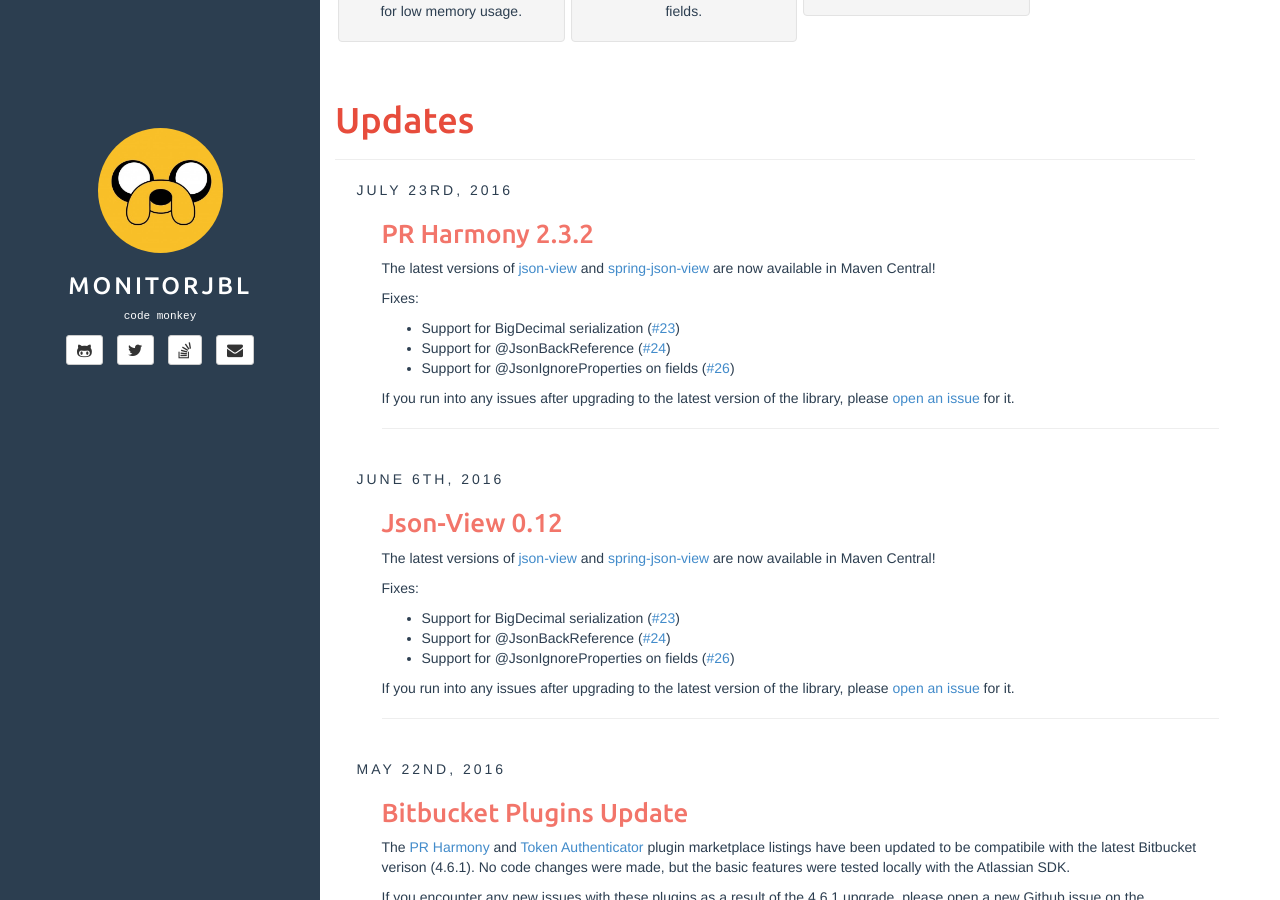
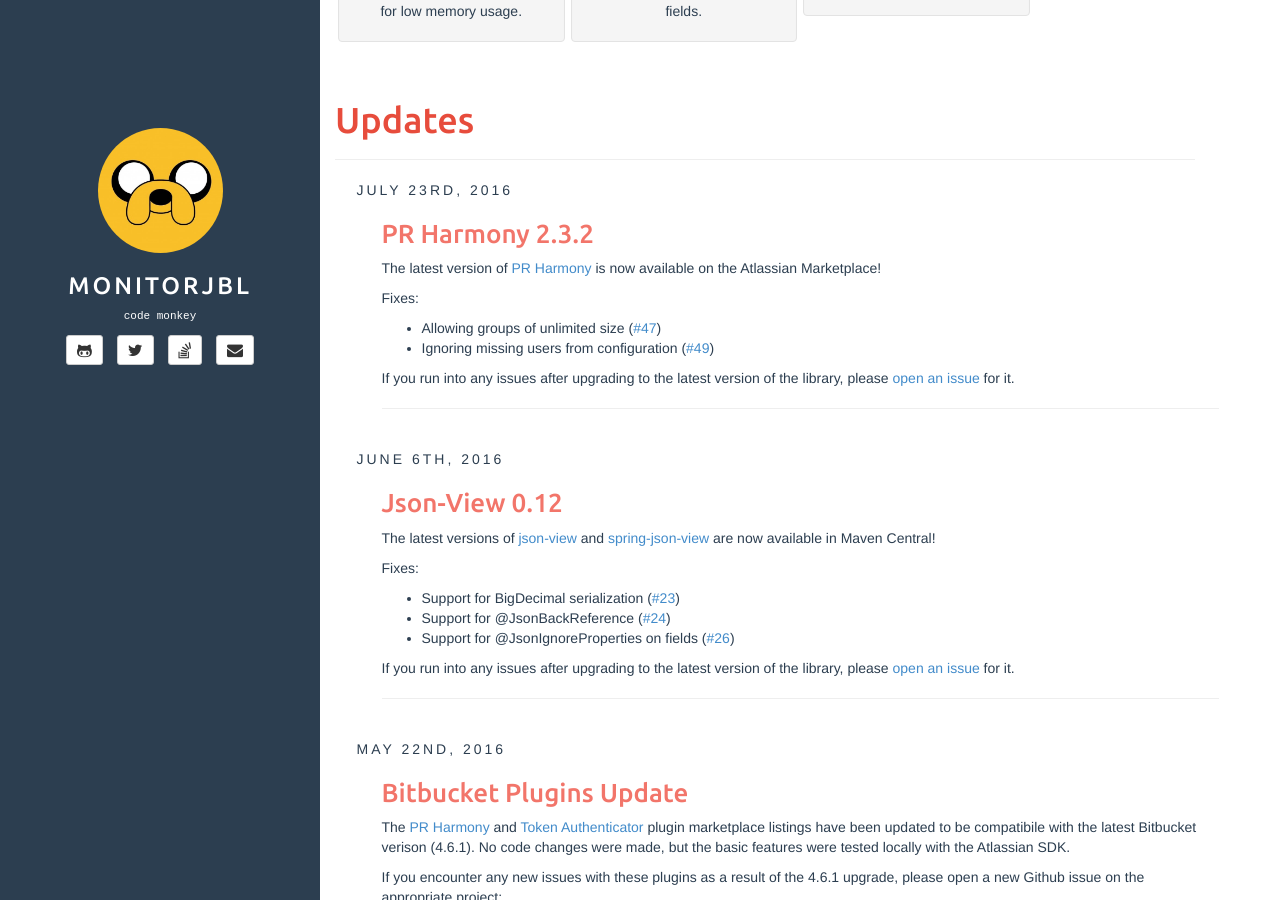
Before and after one commit to monitorjbl/monitorjbl.github.io, a Jekyll site: the page built from index.html, in a window 1280 px wide and 900 px high, scrolled down 570 px. Built offline with Jekyll 4.4.1, drawn with Linux system fonts in a browser that asks for light colours; the list of posts is cut into pages by our own code; comment, search, counter and statistics services are not loaded.

Commit message:
Actually saving the new post this timw

```diff
--- a/_posts/2016-07-23-pr-harmony.md
+++ b/_posts/2016-07-23-pr-harmony.md
@@ -1,11 +1,10 @@
 # PR Harmony 2.3.2
 
-The latest versions of [json-view](http://mvnrepository.com/artifact/com.monitorjbl/json-view/0.12) and [spring-json-view](http://mvnrepository.com/artifact/com.monitorjbl/spring-json-view/0.12) are now available in Maven Central!
+The latest version of [PR Harmony](https://marketplace.atlassian.com/plugins/com.monitorjbl.plugins.pr-harmony/server/overview) is now available on the Atlassian Marketplace!
 
 Fixes:
 
-* Support for BigDecimal serialization ([#23](https://github.com/monitorjbl/json-view/pull/23))
-* Support for @JsonBackReference ([#24](https://github.com/monitorjbl/json-view/pull/24))
-* Support for @JsonIgnoreProperties on fields ([#26](https://github.com/monitorjbl/json-view/pull/26))
+* Allowing groups of unlimited size ([#47](https://github.com/monitorjbl/pr-harmony/issues/47))
+* Ignoring missing users from configuration ([#49](https://github.com/monitorjbl/pr-harmony/issues/49))
 
-If you run into any issues after upgrading to the latest version of the library, please [open an issue](https://github.com/monitorjbl/json-view/issues) for it.
+If you run into any issues after upgrading to the latest version of the library, please [open an issue](https://github.com/monitorjbl/pr-harmony/issues) for it.
```
